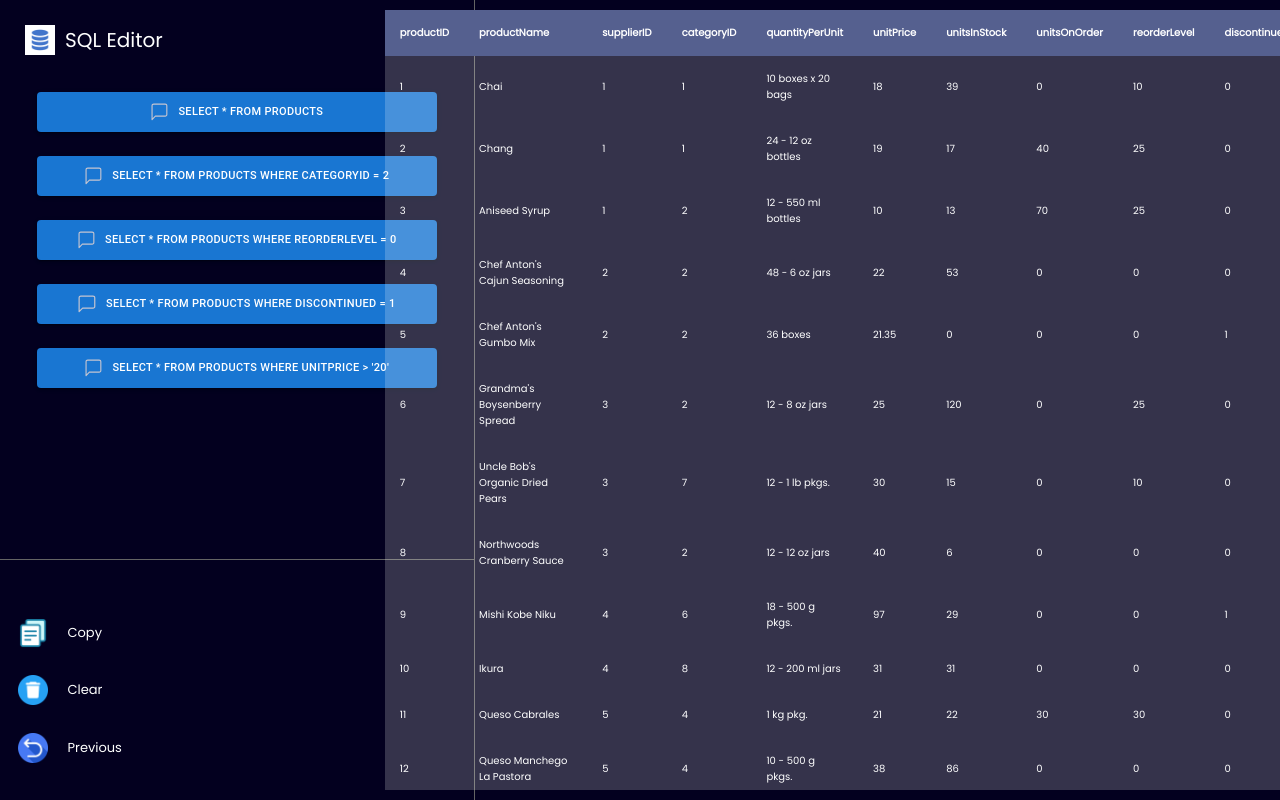
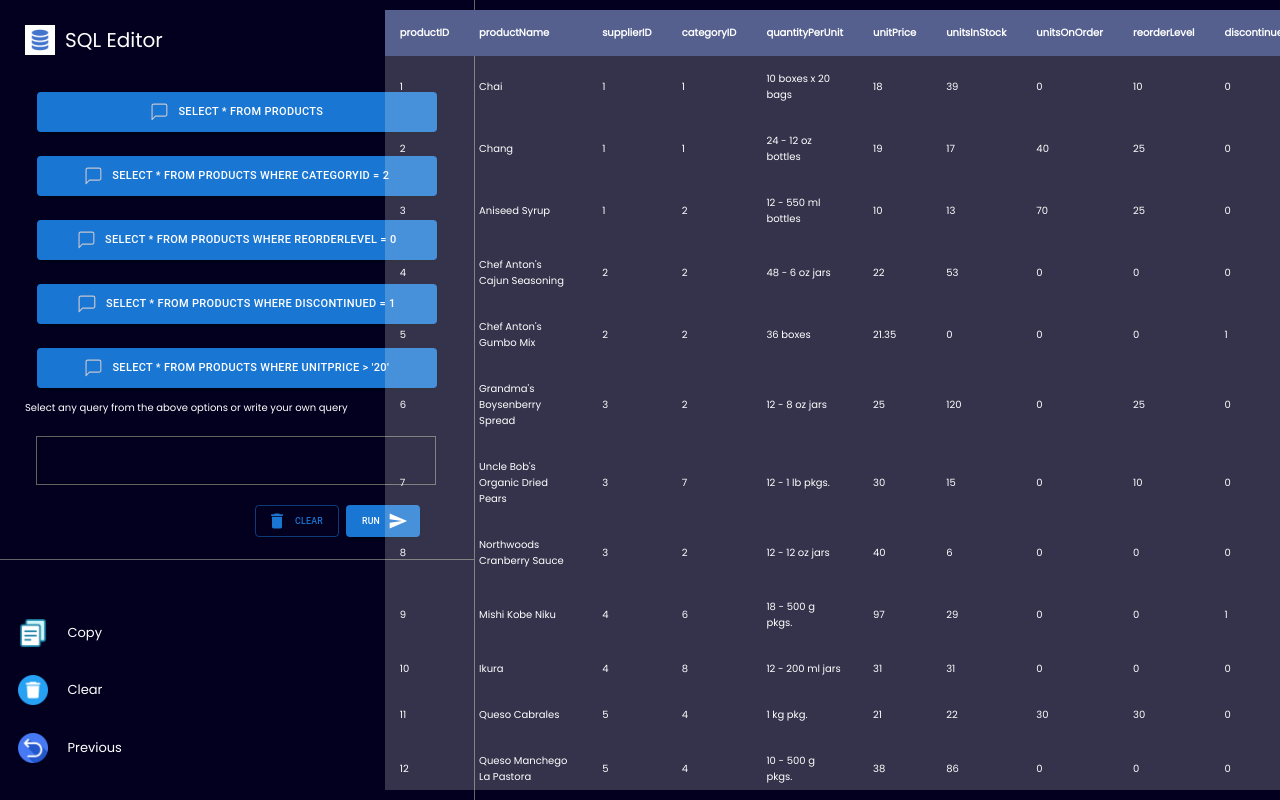
Before and after one commit to akhiranandan/sql-query-editor, a React (Create React App) app: page / in a window 1280 px wide. Shown: the top 800 px of the page. Built offline with nearby package versions, Linux system fonts and the light colour scheme.

Commit message:
textfield and button styling

```diff
--- a/package.json
+++ b/package.json
@@ -5,6 +5,7 @@
   "dependencies": {
     "@emotion/react": "^11.11.1",
     "@emotion/styled": "^11.11.0",
+    "@mui/icons-material": "^5.15.0",
     "@mui/material": "^5.15.0",
     "@testing-library/jest-dom": "^5.17.0",
     "@testing-library/react": "^13.4.0",
--- a/src/App.css
+++ b/src/App.css
@@ -65,8 +65,23 @@ body {
   width: 40rem;
   height: 4rem;
   border-radius: 0.5rem;
-  border: 1px solid rgba(98, 98, 98, 1);
   margin: 12px !important;
+}
+
+.textfield {
+  width: 40rem !important;
+  border: 1px solid rgba(98, 98, 98, 1) !important;
+  left: 11px;
+  margin-top: 20px !important;
+  margin-bottom: 20px !important;
+}
+
+.ClearButton {
+  margin-left: 230px !important;
+}
+
+.RunButton {
+  margin-left: 7px !important;
 }
 
 .query>img {
--- a/src/App.js
+++ b/src/App.js
@@ -10,14 +10,16 @@ import categoryID from "./data/CATEGORYID.json";
 import entireData from "./data/ENTIRE_DATA.json";
 import reorderLevel from "./data/REORDERLEVEL.json";
 import discontinued from "./data/DISCONTINUED.json";
-import TextField from '@mui/material/TextField';
+import TextField from "@mui/material/TextField";
 import { Button } from "@mui/material";
+import DeleteIcon from "@mui/icons-material/Delete";
+import SendIcon from "@mui/icons-material/Send";
 
 function App() {
-  let [data, setData] = useState(entireData)
+  let [data, setData] = useState(entireData);
   const handleData = (e) => {
-    setData(e)
-  }
+    setData(e);
+  };
   return (
     <div className="App">
       <div className="sideBar">
@@ -27,25 +29,58 @@ function App() {
             <span className="brand">SQL Editor</span>
           </div>
           <div className="upperSideBottom">
-            <Button variant="contained" className="query" onClick={() => handleData(entireData)}>
+            <Button
+              variant="contained"
+              className="query"
+              onClick={() => handleData(entireData)}
+            >
               <img src={msgIcon} alt="query" />
               SELECT * FROM products
             </Button>
-            <Button className="query" variant="contained"  onClick={() => handleData(categoryID)}>
+            <Button
+              className="query"
+              variant="contained"
+              onClick={() => handleData(categoryID)}
+            >
               <img src={msgIcon} alt="query" />
               SELECT * FROM products WHERE categoryID = 2
             </Button>
-            <Button variant="contained" className="query" onClick={() => handleData(reorderLevel)}>
+            <Button
+              variant="contained"
+              className="query"
+              onClick={() => handleData(reorderLevel)}
+            >
               <img src={msgIcon} alt="query" />
               SELECT * FROM products WHERE reorderLevel = 0
             </Button>
-            <Button variant="contained" className="query" onClick={() => handleData(discontinued)}>
+            <Button
+              variant="contained"
+              className="query"
+              onClick={() => handleData(discontinued)}
+            >
               <img src={msgIcon} alt="query" />
               SELECT * FROM products WHERE discontinued = 1
             </Button>
-            <Button variant="contained" className="query" onClick={() => handleData(reorderLevel)}>
+            <Button
+              variant="contained"
+              className="query"
+              onClick={() => handleData(reorderLevel)}
+            >
               <img src={msgIcon} alt="query" />
               SELECT * FROM products WHERE unitPrice > '20'
+            </Button>
+            Select any query from the above options or write your own query
+            <TextField
+              className="textfield"
+              fullWidth
+              label=""
+              id="fullWidth"
+            />
+            <Button className="ClearButton" variant="outlined" startIcon={<DeleteIcon />}>
+              Clear
+            </Button>
+            <Button className="RunButton" variant="contained" endIcon={<SendIcon />}>
+              Run
             </Button>
           </div>
         </div>
@@ -64,7 +99,7 @@ function App() {
         </div>
       </div>
       <div className="main">
-        <DisplayTable displayData={data}/>
+        <DisplayTable displayData={data} />
       </div>
     </div>
   );
```
Also changed, not shown: 1 other file (tests, documents, lock files or other folders).
